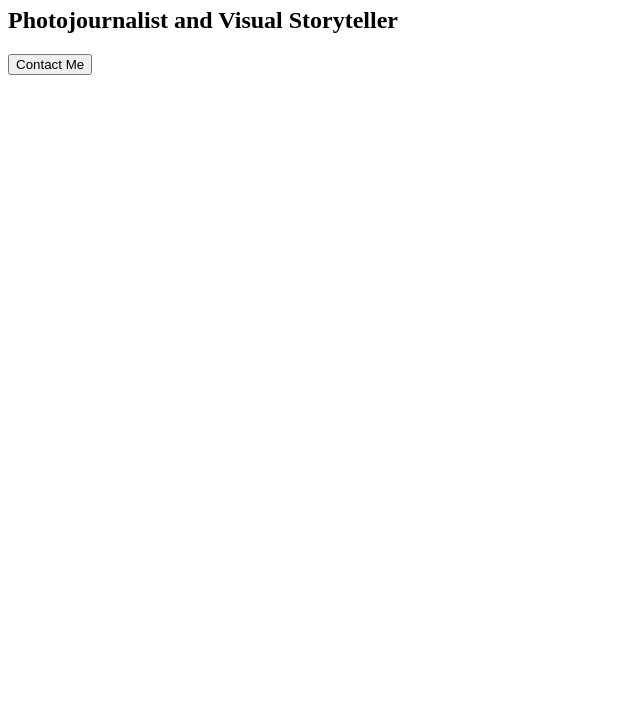
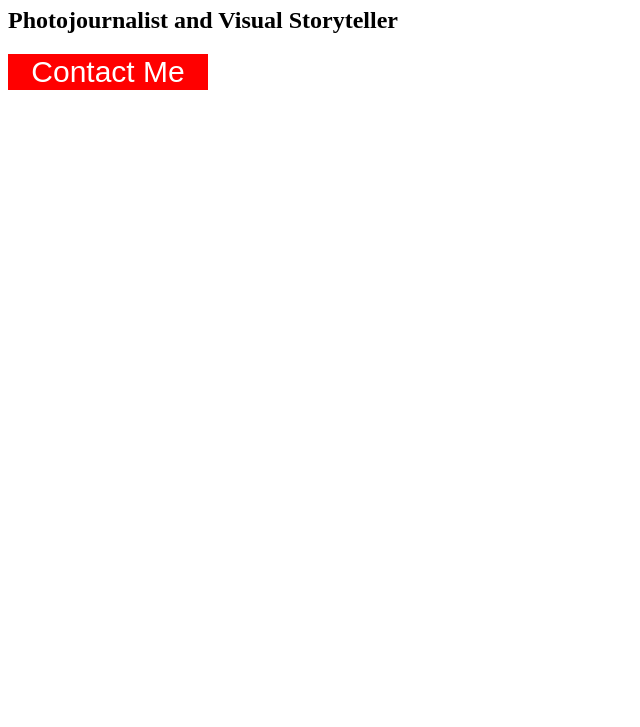
Before and after one commit to mjwells1/Madison-WellsJames-Jour352, a plain HTML site: page button-assignment/index.html in a window 1280 px wide. Shown: the part 73-800 px from the top of the page, without its empty margins (0-640 px from the left). Drawn offline with Linux system fonts and the light colour scheme.

Commit message:
updated button assignment

```diff
--- a/button-assignment/index.html
+++ b/button-assignment/index.html
@@ -2,7 +2,7 @@
 <html lang="en">
 <head>
     <title>YOUR NAME Button</title>
-    <link href="style.css" ref="stylesheet">
+    <link href="style.css" rel="stylesheet">
 </head>
 <body>
     <h1>Madison Wells-James</h1>
```
